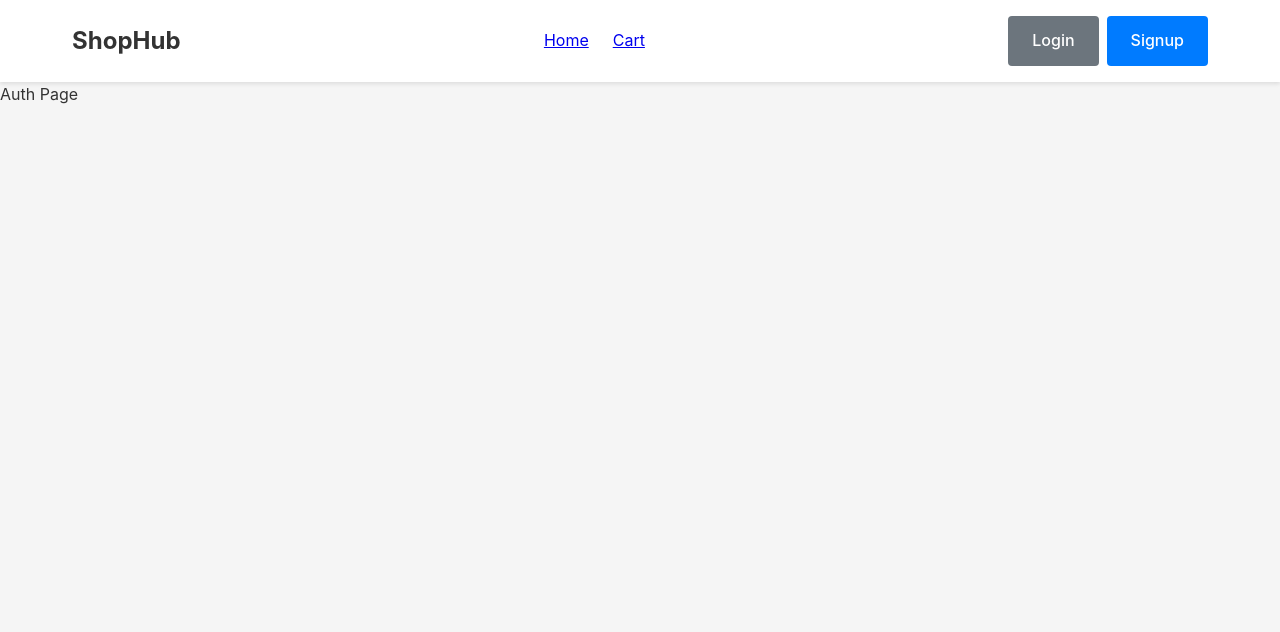
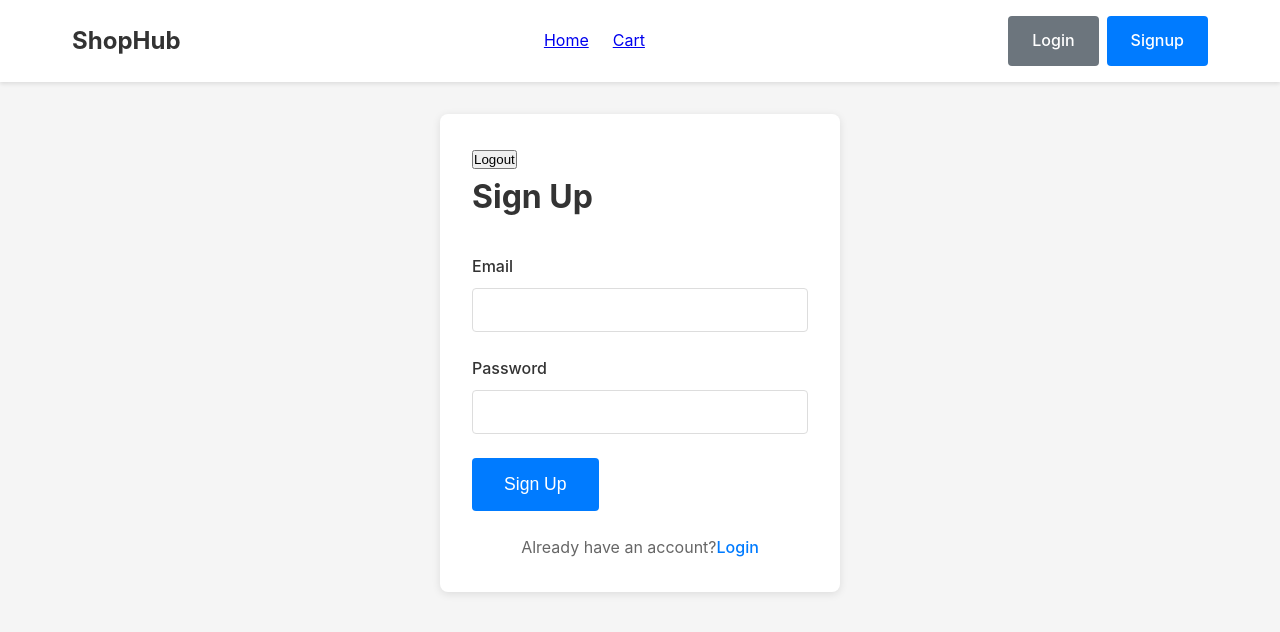
Before and after one commit to Devasish2022/E-Commerce-Website, a React (Vite) app: page /auth in a window 1280 px wide. Shown: the top 632 px of the page. Built offline with nearby package versions, Linux system fonts and the light colour scheme.

Commit message:
Added Auth

```diff
--- a/src/App.jsx
+++ b/src/App.jsx
@@ -3,18 +3,21 @@ import Home from './pages/Home.jsx'
 import Auth from './pages/Auth.jsx'
 import Checkout from './pages/Checkout.jsx'
 import Navbar from './components/Navbar.jsx'
+import AuthProvider from './context/AuthContext.jsx'
 import './App.css'
 
 function App() {
   return (
-    <div className="app">
-      <Navbar />
-      <Routes>
-        <Route path="/" element={<Home />}/>
-        <Route path="/auth" element={<Auth />}/>
-        <Route path="/checkout" element={<Checkout />}/>
-      </Routes>
-    </div>
+    <AuthProvider>
+      <div className="app">
+        <Navbar />
+        <Routes>
+          <Route path="/" element={<Home />} />
+          <Route path="/auth" element={<Auth />} />
+          <Route path="/checkout" element={<Checkout />} />
+        </Routes>
+      </div>
+    </AuthProvider>
   )
 }
 
--- /dev/null
+++ b/src/context/AuthContext.jsx
@@ -0,0 +1,56 @@
+import { createContext, useState } from "react";
+
+export const AuthContext = createContext(null);
+
+export default function AuthProvider({ children }){
+    const [user, setUser] = useState(
+        localStorage.getItem("currentUserEmail")
+            ? { email: localStorage.getItem("currentUserEmail") }
+            : null
+    );
+
+    function signUp(email, password){
+        const users = JSON.parse(localStorage.getItem("users") || "[]");
+
+        if(users.find((u) => u.email === email)){
+            return { success: false, error: "Email already exists" };
+        }
+
+        const newUser = { email, password };
+        users.push(newUser);
+        localStorage.setItem("users", JSON.stringify(users));
+        localStorage.setItem("currentUserEmail", email);
+
+        setUser({ email });
+
+        return { success: true };
+    }
+
+    function login(email, password){
+        const users = JSON.parse(localStorage.getItem("users") || "[]");
+
+        const user = users.find(
+            (u) => u.email === email && u.password === password
+        );
+
+        if(!user){
+            return { success: false, error: "Invalid email or password"};
+        }
+
+        localStorage.setItem("currentUserEmail", email);
+        setUser({ email });
+
+        return { success: true };
+    }
+
+    function logout(){
+        localStorage.removeItem("currentUserEmail");
+        setUser(null);
+    }
+
+    return(
+        <AuthContext.Provider value={{ signUp, user, logout, login }}>
+            { children }
+        </AuthContext.Provider>
+    );
+}
--- a/src/pages/Auth.jsx
+++ b/src/pages/Auth.jsx
@@ -1,3 +1,140 @@
-export default function Auth(){
-    return <div>Auth Page</div>
+import { useContext, useState } from "react"
+import { useForm } from "react-hook-form";
+import { AuthContext } from "../context/AuthContext";
+import { useNavigate } from "react-router-dom";
+
+export default function Auth() {
+    const [mode, setMode] = useState("signup");
+    const [error, setError] = useState(null);
+    const { signUp, user, logout, login } = useContext(AuthContext);
+
+    const navigate = useNavigate();
+
+    const {
+        register,
+        handleSubmit,
+        formState: { errors }
+    } = useForm();
+
+    function onSubmit(data) {
+        setError(null);
+        let result;
+        if(mode === "signup"){
+            result = signUp(data.email, data.password);
+        }
+        else{
+            result = login(data.email, data.password);
+        }
+
+        if(result.success){
+            navigate("/");
+        }else{
+            setError(result.error);
+        }
+
+        console.log(result);
+    }
+
+    return (
+        <div className="page">
+            <div className="container">
+                <div className="auth-container">
+
+                    {user && <p>User logged in: {user.email} </p>}
+                    <button onClick={() => logout()}>Logout</button>
+
+                    <h1 className="page-title">
+                        {mode === "signup" ? "Sign Up" : "Login"}
+                    </h1>
+                    <form
+                        className="auth-form"
+                        onSubmit={handleSubmit(onSubmit)}
+                    >
+                        {error && <div className="error-message">{error}</div>}
+                        <div className="form-group">
+                            <label
+                                className="form-label"
+                                htmlFor="email"
+                            >
+                                Email
+                            </label>
+                            <input
+                                className="form-input"
+                                type="email"
+                                id="email"
+                                {...register(
+                                    "email",
+                                    { required: "Email is required" }
+                                )}
+                            />
+                            {errors.email &&
+                                <span className="form-error">
+                                    {errors.email.message}
+                                </span>}
+                        </div>
+                        <div className="form-group">
+                            <label
+                                className="form-label"
+                                htmlFor="password"
+                            >
+                                Password
+                            </label>
+                            <input
+                                className="form-input"
+                                type="password"
+                                id="password"
+                                {...register(
+                                    "password", {
+                                    required: "Password is required",
+                                    minLength: {
+                                        value: 6,
+                                        message: "Password must be at least 6 characters"
+                                    },
+                                    maxLength: {
+                                        value: 12,
+                                        message: "Password must be at most 12 characters"
+                                    },
+                                })}
+                            />
+                            {errors.password &&
+                                <span className="form-error">
+                                    {errors.password.message}
+                                </span>}
+                        </div>
+
+                        <button
+                            type="submit"
+                            className="btn btn-primary btn-large"
+                        >
+                            {mode === "signup" ? "Sign Up" : "Login"}
+                        </button>
+                    </form>
+
+                    <div className="auth-switch">
+                        {mode === "signup" ? (
+                            <p>
+                                Already have an account?
+                                <span
+                                    className="auth-link"
+                                    onClick={() => setMode("login")}
+                                >
+                                    Login
+                                </span>
+                            </p>
+                        ) : (
+                            <p>
+                                Don't have an account?
+                                <span
+                                    className="auth-link"
+                                    onClick={() => setMode("signup")}
+                                >
+                                    Sign Up
+                                </span>
+                            </p>
+                        )}
+                    </div>
+                </div>
+            </div>
+        </div>
+    )
 }
```
